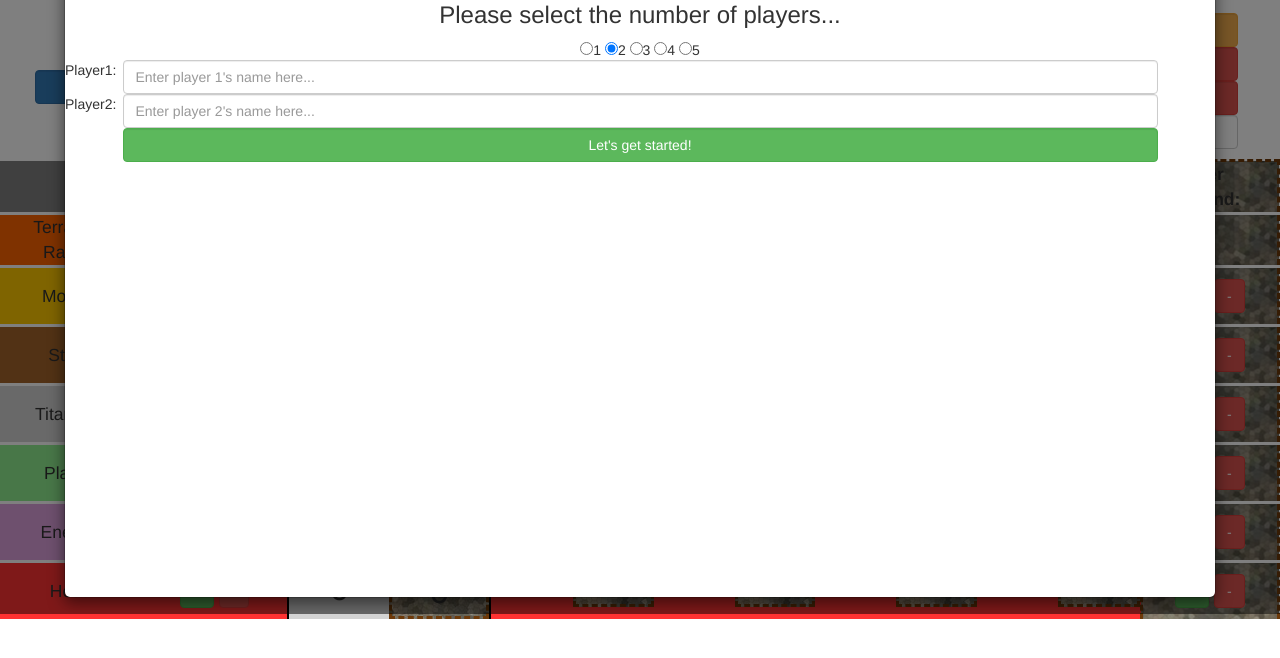
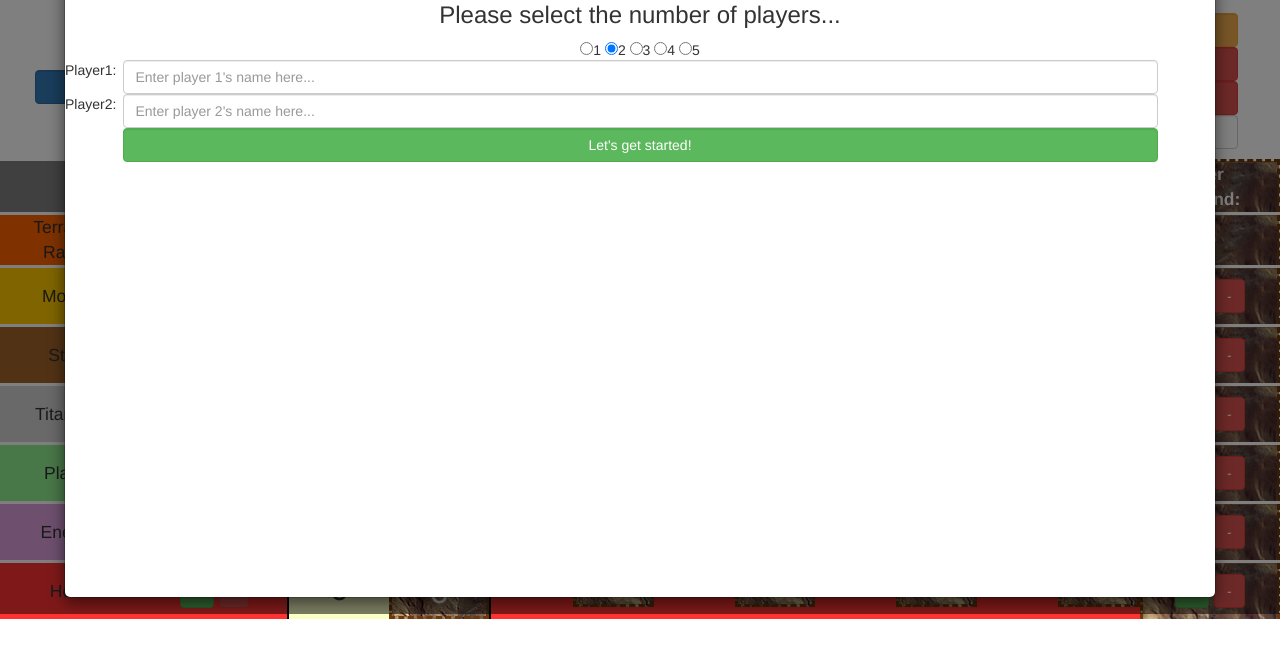
Before and after one commit to KyleKowalski/TMScorecard, a plain HTML site: page index.html in a window 1280 px wide. Shown: the part 186-844 px from the top of the page. Drawn offline with nearby package versions, Linux system fonts and the light colour scheme.

Commit message:
some styling

```diff
--- a/assets/css/stylePostBootstrap.css
+++ b/assets/css/stylePostBootstrap.css
@@ -60,9 +60,10 @@ tr:nth-child(7) {
 
 .perRound{
     border: 3px dashed rgb(109, 57, 9);
-    /* background-color: rgb(197, 110, 29); */
-    background: url('../images/hexagon.jpg') fixed;
-    /* opacity: 0.5; */
+    background: url('../images/martian_surface.jpg') fixed;
+    color: white;
+
+
 }
 
 .buttonsForCSS {
@@ -76,7 +77,7 @@ tr:nth-child(7) {
 
 .currentPlayer {
     border: 2px solid black;
-    background-color: lightgray;
+    background-color: rgb(251, 255, 198);
     font-size: 200%;
     z-index:100;
 }
```
Also changed, not shown: assets/images/martian_surface.jpg (added), assets/images/tile.jpg (added).
